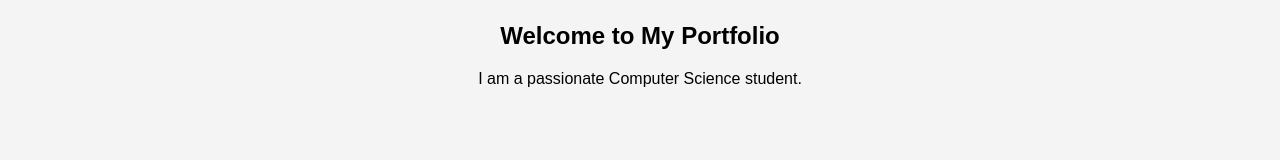
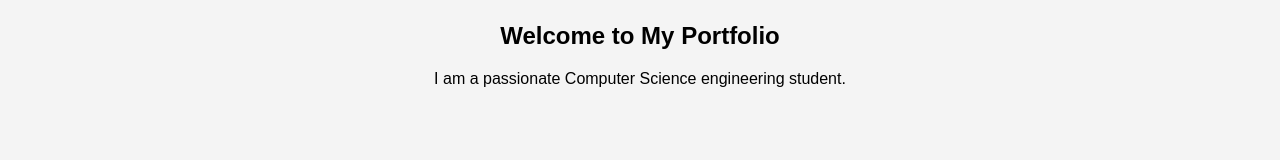
Before and after one commit to aashitachavhan/my_portfolio, a plain HTML site: page index.html in a window 1280 px wide. Shown: the part 192-352 px from the top of the page. Drawn offline with Linux system fonts and the light colour scheme.

Commit message:
Update index.html

```diff
--- a/index.html
+++ b/index.html
@@ -26,7 +26,7 @@
     <!-- Home Section -->
     <section id="home">
         <h2>Welcome to My Portfolio</h2>
-        <p>I am a passionate Computer Science student.</p>
+        <p>I am a passionate Computer Science engineering student.</p>
     </section>
 
     <!-- About Me Section -->
```
